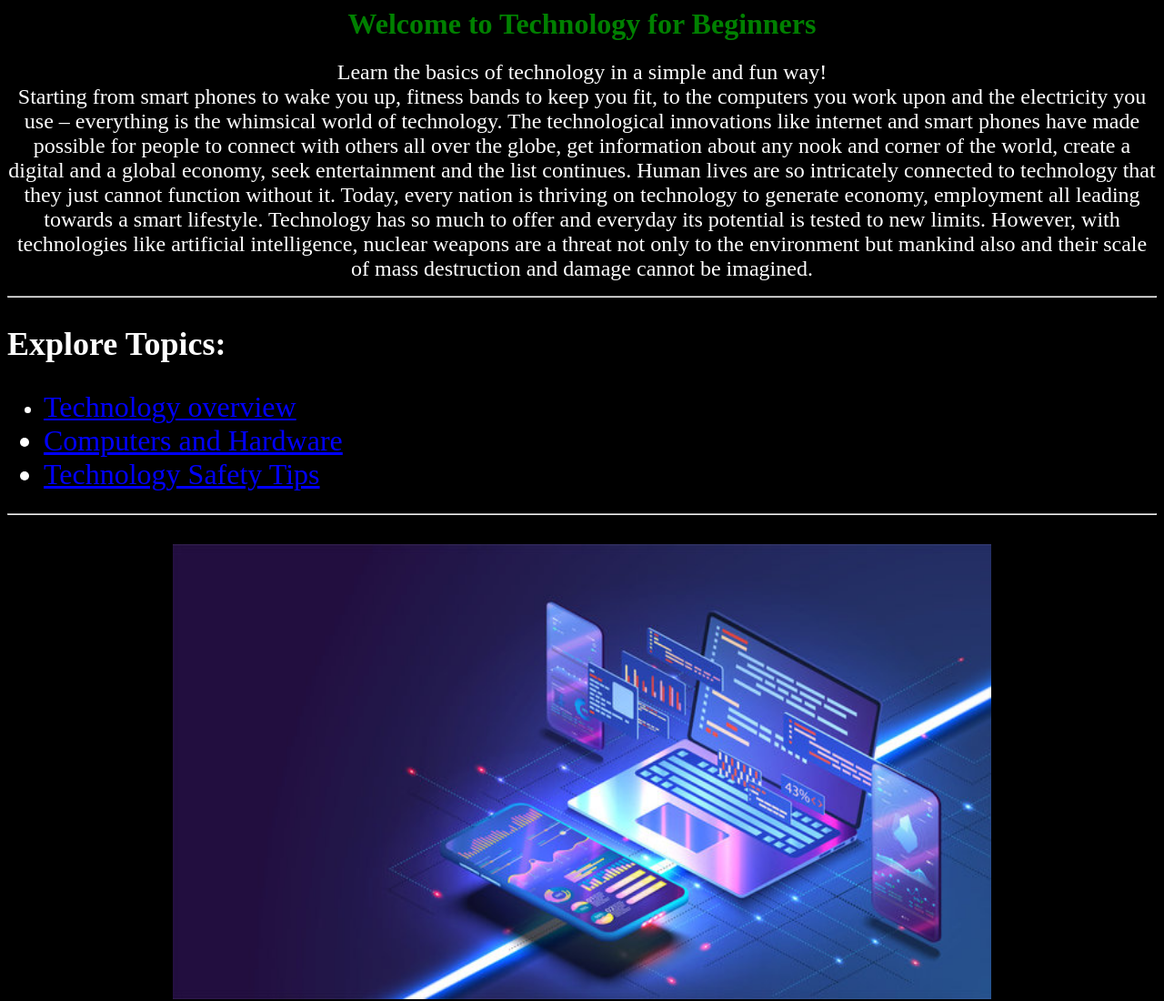
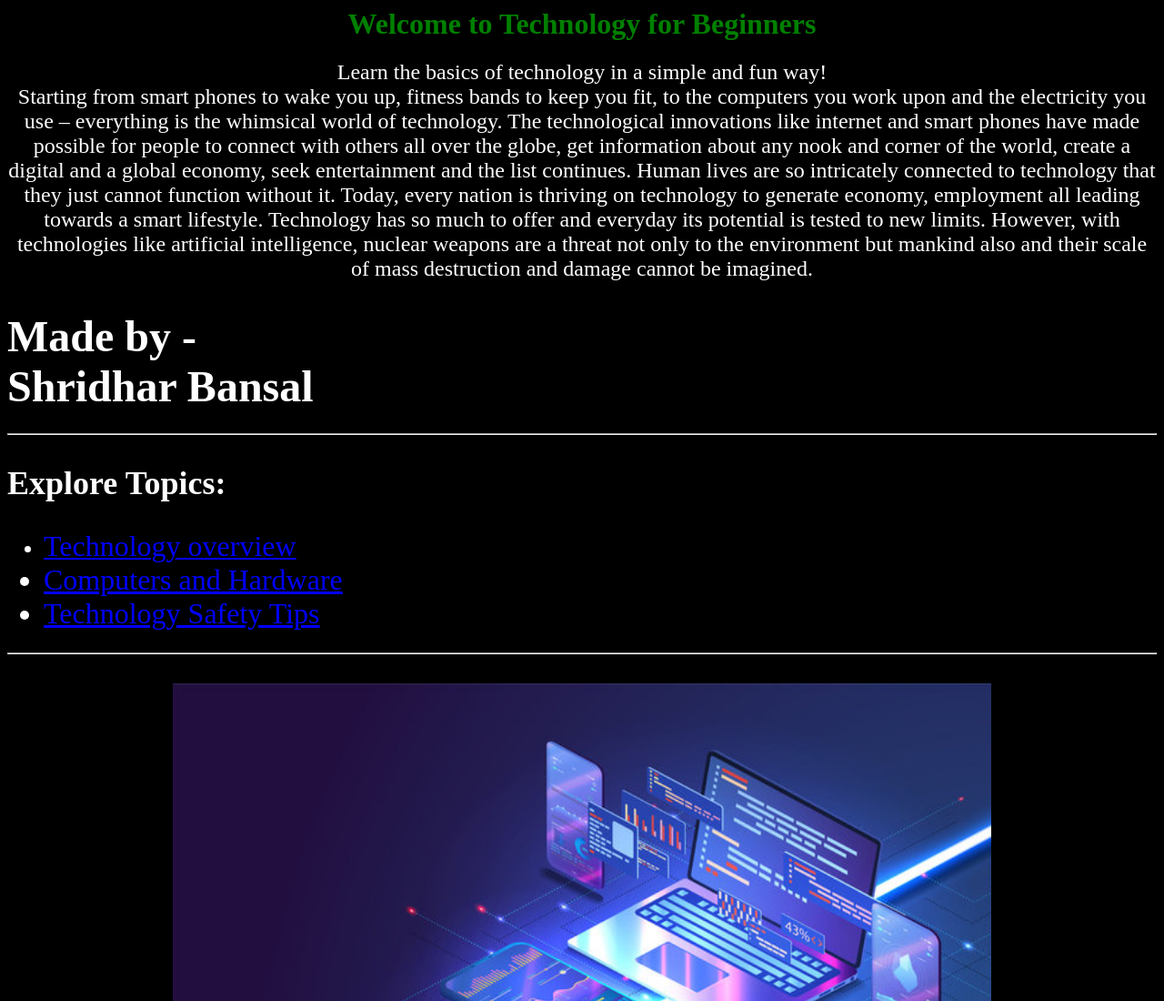
Before and after one commit to User07241/htmlproject, a plain HTML site: page index.html in a window 1280 px wide. Shown: the top 1100 px of the page at 91% size. Drawn offline with Linux system fonts and the light colour scheme.

Commit message:
Update index.html

```diff
--- a/index.html
+++ b/index.html
@@ -7,6 +7,7 @@
     <p align="center"><font size="5">Learn the basics of technology in a simple and fun way!<br>Starting from smart phones to wake you up, fitness bands to keep you fit, to the computers you work upon and the electricity you use – everything is the whimsical world of technology. The technological innovations like internet and smart phones have made possible for people to connect with others all over the globe, get information about any nook and corner of the world, create a digital and a global economy, seek entertainment and the list continues. Human lives are so intricately connected to technology that they just cannot function without it.
 
 Today, every nation is thriving on technology to generate economy, employment all leading towards a smart lifestyle. Technology has so much to offer and everyday its potential is tested to new limits. However, with technologies like artificial intelligence, nuclear weapons are a threat not only to the environment but mankind also and their scale of mass destruction and damage cannot be imagined.</p>
+    <h1> Made by - <br> Shridhar Bansal <br>
     <hr>
 
     <h2>Explore Topics:</h2>
```
